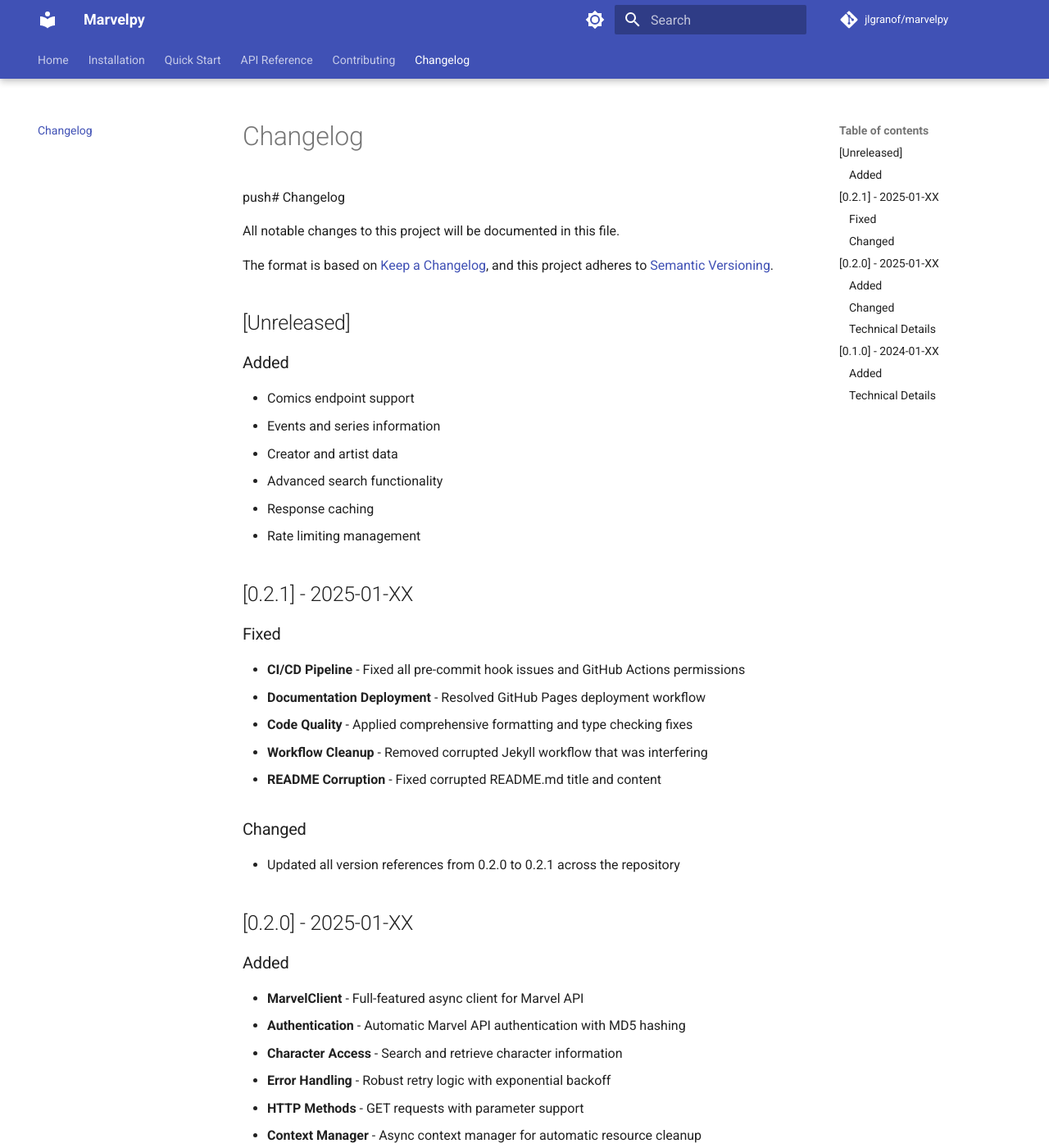
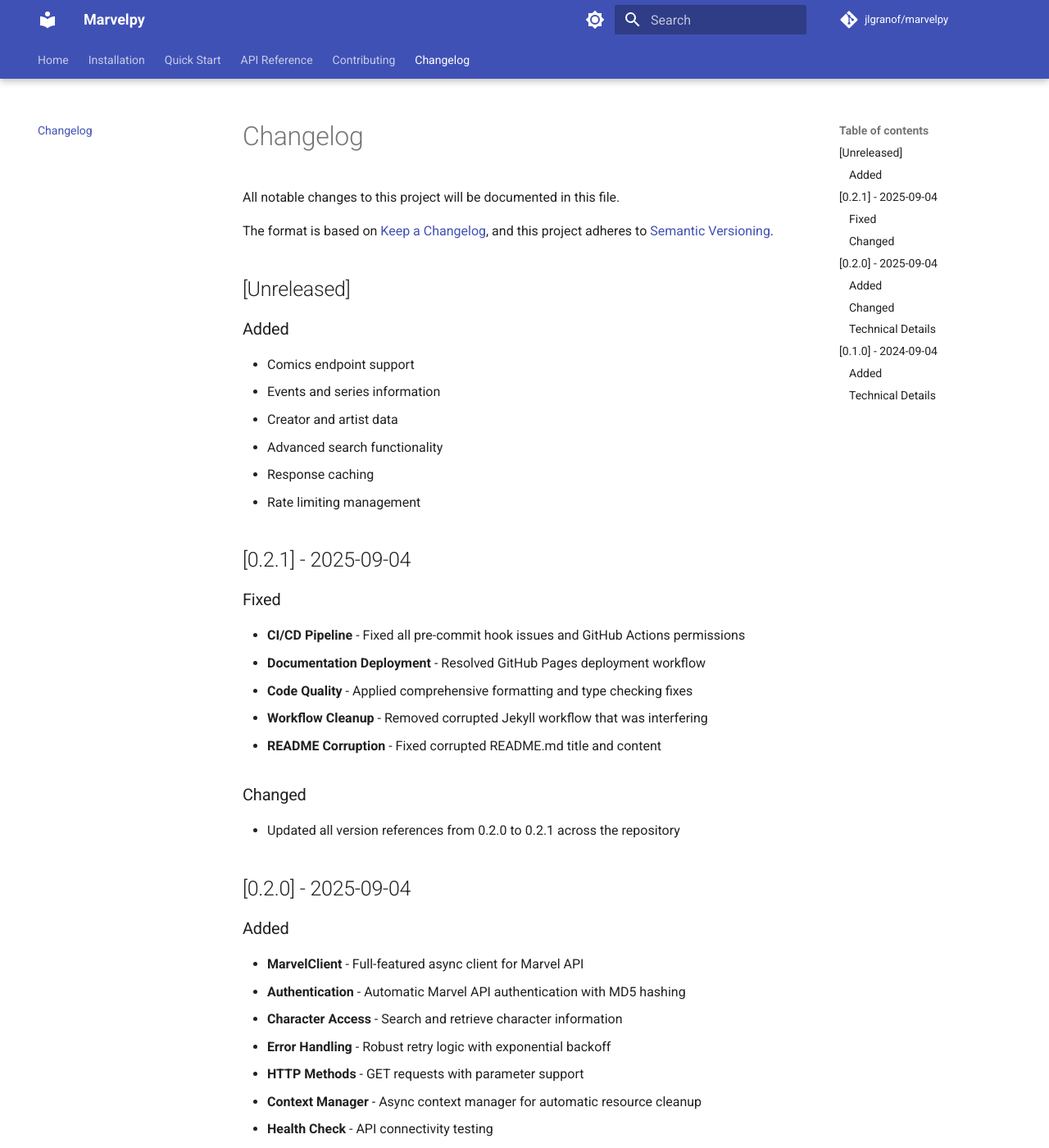
Before and after one commit to jlgranof/marvelpy, an MkDocs documentation site: the page built from docs/changelog.md, in a window 1280 px wide and 1400 px high. Shown: the whole window at 82% size. Built offline with MkDocs 1.6.1 and Material for MkDocs 9.7.7, drawn with Linux system fonts in a browser that asks for light colours; comment, search, counter and statistics services are not loaded; some of the changed text lies outside the part shown.

Commit message:
fix: correct changelog header formatting
- Remove stray 'push' text from changelog title
- Fix markdown header formatting
- Ensure proper documentation structure
- Added in dates for versioning

```diff
--- a/docs/changelog.md
+++ b/docs/changelog.md
@@ -1,4 +1,4 @@
- push# Changelog
+# Changelog
 
 All notable changes to this project will be documented in this file.
 
@@ -15,7 +15,7 @@
 - Response caching
 - Rate limiting management
 
-## [0.2.1] - 2025-01-XX
+## [0.2.1] - 2025-09-04
 
 ### Fixed
 - **CI/CD Pipeline** - Fixed all pre-commit hook issues and GitHub Actions permissions
@@ -27,7 +27,7 @@
 ### Changed
 - Updated all version references from 0.2.0 to 0.2.1 across the repository
 
-## [0.2.0] - 2025-01-XX
+## [0.2.0] - 2025-09-04
 
 ### Added
 - **MarvelClient** - Full-featured async client for Marvel API
@@ -54,7 +54,7 @@
 - Configurable timeouts and retry limits
 - Connection pooling and resource management
 
-## [0.1.0] - 2024-01-XX
+## [0.1.0] - 2024-09-04
 
 ### Added
 - Initial package structure
```
